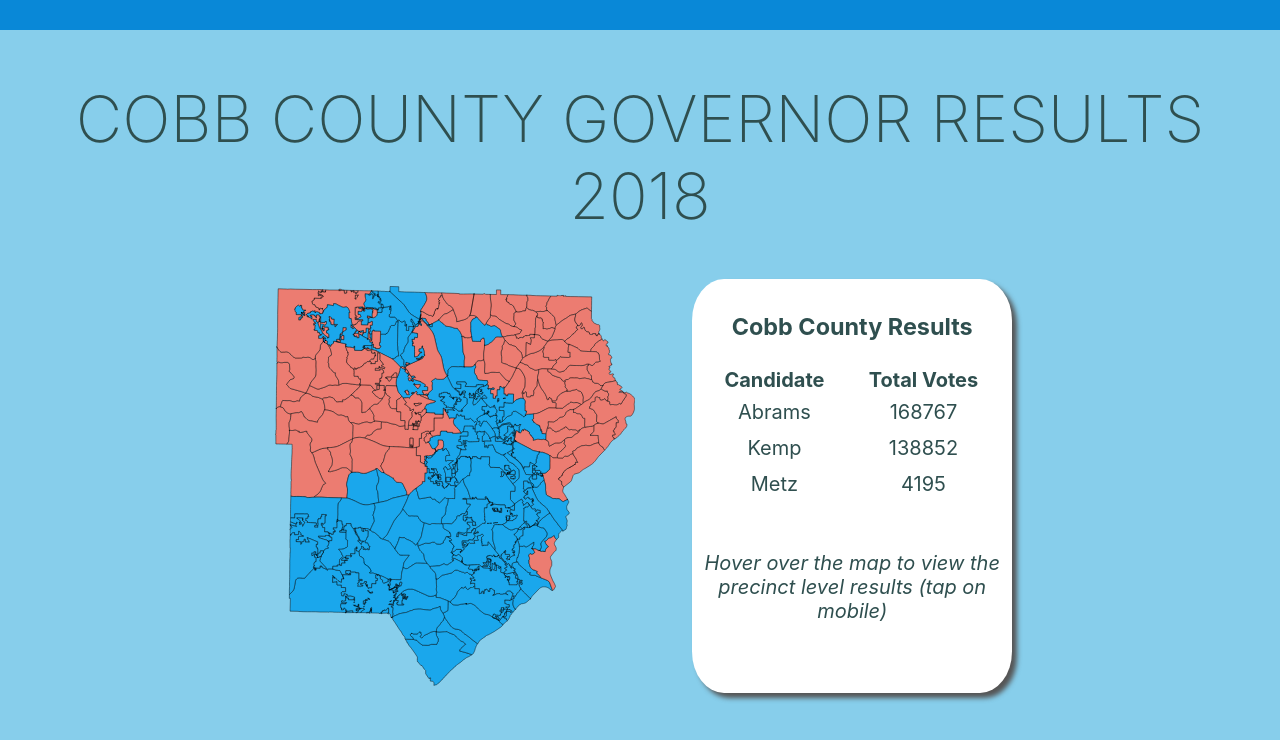
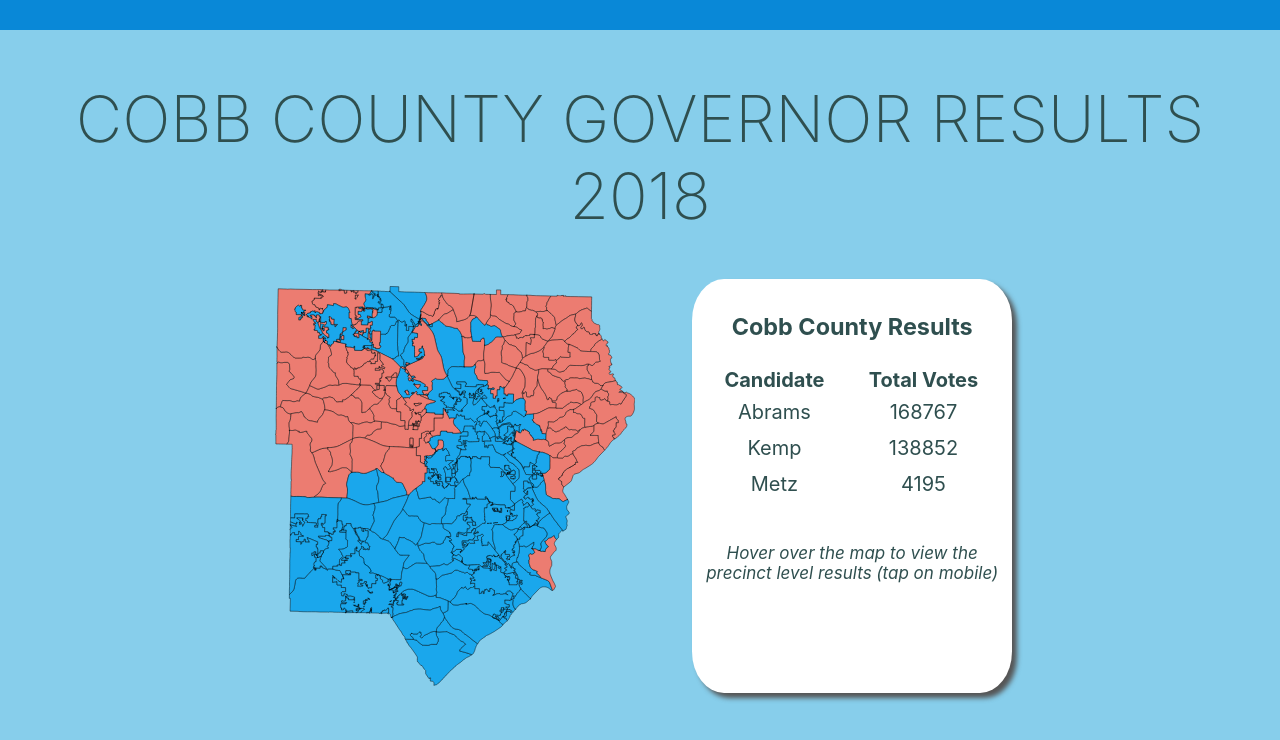
Before and after one commit to jimmydaleucf/CobbElectionProject, a Svelte app: page / in a window 1280 px wide. Shown: the top 740 px of the page. Built offline with nearby package versions, Linux system fonts and the light colour scheme.

Commit message:
italics for precinct crm

```diff
--- a/src/CountyPrecinct.svelte
+++ b/src/CountyPrecinct.svelte
@@ -143,6 +143,8 @@
     padding-top: 0px;
     display: flex;
     flex-direction: column;
+    font-size: 0.85em;
+    font-style: italic;
   }
 
   .crm {
```
